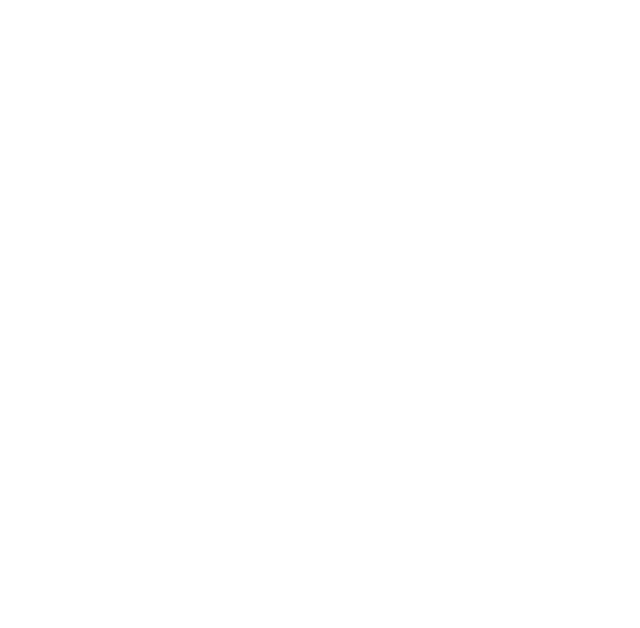
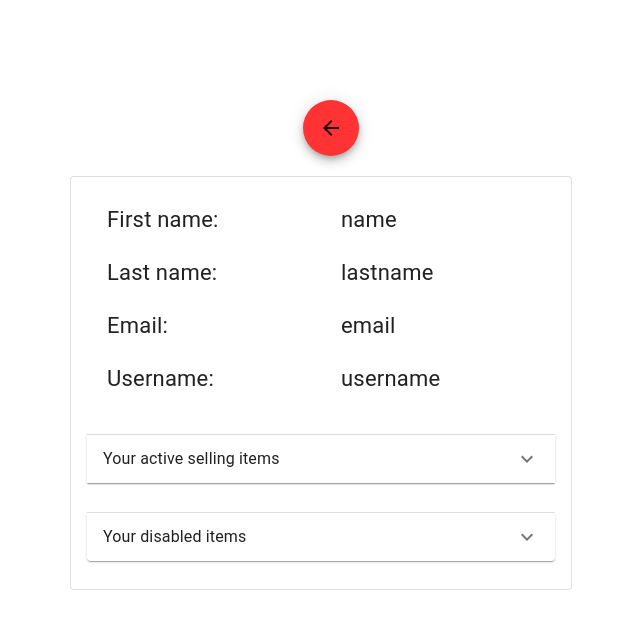
Before and after one commit to PopCatalinIonut/Bachelor-degree-project, a React (Create React App) app in the folder licenta.web/: page /profile in a window 1280 px wide. Before the commit this address had no page. Shown: the top 628 px of the page, without its empty margins (319-959 px from the left). Built offline with nearby package versions, Linux system fonts and the light colour scheme.

Commit message:
Added ProfilePage

```diff
--- a/licenta.web/package.json
+++ b/licenta.web/package.json
@@ -4,7 +4,6 @@
   "private": true,
   "dependencies": {
     "@emotion/react": "^11.8.2",
-    "@emotion/styled": "^11.8.1",
     "@material-ui/core": "^4.12.3",
     "@material-ui/icons": "^4.11.2",
     "@material-ui/utils": "^4.11.2",
@@ -20,6 +19,7 @@
     "@types/react": "^16.14.24",
     "@types/react-dom": "^16.9.14",
     "@types/react-redux": "^7.1.23",
+    "material-ui": "^1.0.0-beta.47",
     "material-ui-icons": "^1.0.0-beta.36",
     "react": "^17.0.2",
     "react-dom": "^17.0.2",
--- a/licenta.web/src/App.tsx
+++ b/licenta.web/src/App.tsx
@@ -1,7 +1,8 @@
 import LoginPage from './components/LoginPage';
 import { BrowserRouter, Route, Routes } from 'react-router-dom';
 import SignUpPage from './components/SignUpPage';
-import HomeScreen from './components/HomeScreen';
+import HomePage from './components/HomePage';
+import ProfilePage from './components/ProfilePage';
 
 function App() {
   return (
@@ -9,7 +10,8 @@ function App() {
         <Routes>
             <Route path="/" element={<LoginPage/>}/>
             <Route path="/signup" element={<SignUpPage/>}/>
-            <Route path='/home' element={<HomeScreen/>}/>
+            <Route path='/home' element={<HomePage/>}/>
+            <Route path="/profile" element={<ProfilePage/>}/>
         </Routes>
       </BrowserRouter>
   );
--- a/licenta.web/src/components/HomeScreen.tsx
+++ b/licenta.web/src/components/HomePage.tsx
@@ -6,13 +6,15 @@ import ChatIcon from '@material-ui/icons/Chat';
 import CheckroomIcon from '@mui/icons-material/Checkroom';
 import FavoriteIcon from '@mui/icons-material/Favorite';
 import SellIcon from '@mui/icons-material/Sell';
-export default function HomeScreen() {
+export default function HomePage() {
 
   let navigate = useNavigate();
   const handleLogout = () =>{
     navigate("/")
   }
-
+    const handleProfile = () =>{
+    navigate("/profile")
+  }
   let user = "user";
   return (
     <div style={{textAlign:"center"}}>
@@ -30,7 +32,7 @@ export default function HomeScreen() {
             <CardContent>
                 <Grid container spacing={2}>
                     <Grid item xs ={4}>
-                        <Fab variant="extended" size="medium" color="primary">
+                        <Fab variant="extended" size="medium" color="primary" onClick={handleProfile}>
                             <PersonIcon />
                             <Typography style={{fontSize:13}}>
                                  Profile
--- /dev/null
+++ b/licenta.web/src/components/ProfilePage.tsx
@@ -0,0 +1,80 @@
+import { Accordion, AccordionDetails, AccordionSummary, Button, Card, CardContent, Fab, Grid, Typography } from "@material-ui/core";
+import { useNavigate } from "react-router-dom";
+import ArrowBackIcon from '@mui/icons-material/ArrowBack';
+import ExpandMoreIcon from '@mui/icons-material/ExpandMore';
+import React from "react";
+const styles = {
+    typographyFormat: {
+        padding: "10px 20px",
+        fontSize: "22px",
+        float:"left"
+    }as React.CSSProperties
+  }
+export default function ProfilePage() {
+
+    let navigate = useNavigate();
+    const handleGoHome = () =>{
+      navigate("/home")
+    }
+
+    let user = "user";
+    return (
+        <div style={{textAlign:"center"}}>
+            <div style={{textAlign:"center",marginTop: "100px",marginBottom:"20px"}}>
+            <Fab onClick={handleGoHome} style={{marginLeft:"20px",backgroundColor:"#ff3333"}}>
+                <ArrowBackIcon></ArrowBackIcon>
+                </Fab>
+            </div>
+
+            <Card style={{display: "inline-grid",width:"500px"}} variant="outlined">
+                <CardContent>
+                    <div style={{display:"inline-block"}}>
+                        <Grid container >
+                            <Grid item sm={6}>
+                                <Typography style={styles.typographyFormat} noWrap>First name: </Typography>
+                            </Grid>
+                            <Grid item sm={6}>
+                                <Typography style={styles.typographyFormat}>name </Typography>
+                            </Grid>
+                            <Grid item sm={6}>
+                                <Typography style={styles.typographyFormat} noWrap>Last name: </Typography>
+                            </Grid>
+                            <Grid item sm={6}>
+                                <Typography style={styles.typographyFormat}>lastname </Typography>
+                            </Grid>
+                            <Grid item sm={6} >
+                                <Typography style={styles.typographyFormat}>Email:</Typography>
+                            </Grid>
+                            <Grid item sm={6} >
+                                <Typography style={styles.typographyFormat}>email </Typography>
+                            </Grid>
+                            <Grid item sm={6}>
+                                <Typography style={styles.typographyFormat}>Username:</Typography>
+                            </Grid>
+                            <Grid item sm={6}>
+                                <Typography style={styles.typographyFormat}>username </Typography>
+                            </Grid>
+                        </Grid>
+                        <Accordion style={{marginTop:"30px",marginBottom:"30px"}}>
+                            <AccordionSummary  expandIcon={<ExpandMoreIcon />}  >
+                                <Typography>Your active selling items</Typography>
+                            </AccordionSummary>
+                            <AccordionDetails>
+
+                            </AccordionDetails>
+                        </Accordion>
+                        <Accordion>
+                            <AccordionSummary  expandIcon={<ExpandMoreIcon />}>
+                                <Typography>Your disabled items</Typography>
+                            </AccordionSummary>
+                            <AccordionDetails>
+
+                            </AccordionDetails>
+                        </Accordion>
+                  </div>
+              </CardContent>
+          </Card>
+      </div>
+    );
+
+  }
```
Also changed, not shown: 1 other file (tests, documents, lock files or other folders).
